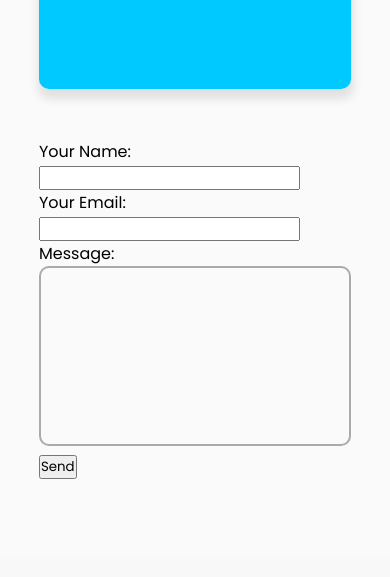
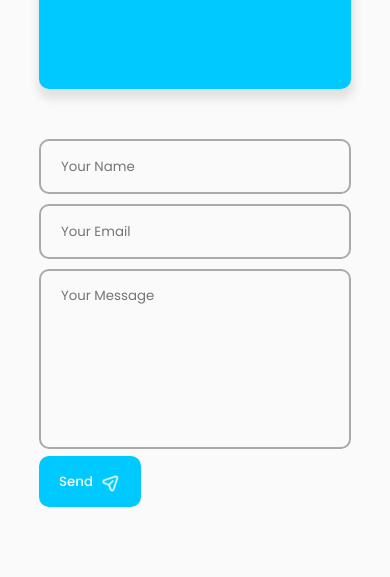
Before and after one commit to Stalin-Developer/Portfolio, a plain HTML site: page index.html in a window 390 px wide. Shown: the part 2920-3497 px from the top of the page. Drawn offline with nearby package versions, Linux system fonts and the light colour scheme.

Commit message:
Fixing the functionality of the form.

```diff
--- a/css/styles.css
+++ b/css/styles.css
@@ -530,20 +530,29 @@ h3{
     z-index: 2;
 }
 
-/* ----- CONTACT FORM ----- */
-.form-control{
+
+
+
+
+
+
+
+
+
+/* ----- CONTACT FORM REMAKE TO WORK WITH NETLIFY ----- */
+form{
+    width: 50%;
+}
+
+.senderInformation{
+    width: 100%;
     display: flex;
-    flex-direction: column;
-    gap: 10px;
-    width: 100%;
+    justify-content: space-between;
+    margin-bottom: 10px;
 }
-.form-inputs{
-    display: flex;
-    gap: 10px;
-    width: 100%;
-}
-.input-field{
-    width: 50%;
+
+.senderInformation input{
+    width: 48%;
     height: 55px;
     background: transparent;
     border: 2px solid #AAA;
@@ -551,6 +560,7 @@ h3{
     padding-inline: 20px;
     outline: none;
 }
+
 textarea{
     width: 100%;
     height: 180px;
@@ -561,20 +571,52 @@ textarea{
     outline: none;
     resize: none;
 }
-.form-button>.btn{
+
+form button{
     display: flex;
     align-items: center;
     justify-content: center;
     background: var(--second-color);
     color: var(--color-white);
+
+    font-weight: 500;
+    padding: 12px 20px;
+    border: none;
+    border-radius: 10px;
+    cursor: pointer;
+    transition: .4s;
 }
-.form-button>.btn:hover{
+form button:hover{
     background: #00B5E7;
 }
-.form-button i{
+
+form button i{
+    margin-left: 10px;
     font-size: 18px;
     rotate: -45deg;
 }
+
+
+
+
+
+
+
+
+
+
+
+
+
+
+
+
+
+
+
+
+
+
 
 /* ----- FOOTER BOX ----- */
 footer{
@@ -762,6 +804,16 @@ footer{
     .about-info, .contact-info{
         width: 100%;
     }
+
+    /*We change the styles for the form.*/
+    form{
+        width: 100%;
+    }
+
+
+
+
+
     .project-container{
         justify-content: center;
     }
@@ -780,12 +832,20 @@ footer{
     .project-box{
         width: 100%;
     }
-    .form-inputs{
+
+    /*We change the styles of the inputs of the form.*/
+    form .senderInformation{
         flex-direction: column;
-    }
-    .input-field{
         width: 100%;
     }
+    .senderInformation input{
+        width: 100%;
+    }
+    .senderInformation input:first-child{
+        margin-bottom: 10px;
+    }
+
+
 
 
     /*Hide scroll down button.*/
--- a/index.html
+++ b/index.html
@@ -341,26 +341,25 @@
                     </div>
 
 
-                    <!--Form-->
+                    <!--Form that sends the information to netlify.-->
                     <form name="contact" method="POST" data-netlify="true">
-                        <p>
-                          <label>Your Name: <input type="text" name="name" /></label>
-                        </p>
-                        <p>
-                          <label>Your Email: <input type="email" name="email" /></label>
-                        </p>
+                        <div class="senderInformation">
+                            <input type="text" name="name" placeholder="Your Name"/>
 
-                        <p>
-                          <label>Message: <textarea name="message"></textarea></label>
-                        </p>
+                            <input type="email" name="email" placeholder="Your Email"/>
+                        </div>
+
+
+
+                        <textarea name="message" placeholder="Your Message"></textarea>
 
                         <!--Recaptcha 2 to avoid spam.-->
                         <div data-netlify-recaptcha="true"></div>
 
-                        <p>
-                          <button type="submit">Send</button>
-                        </p>
-                      </form>
+
+                        <button type="submit" >Send <i class="uil uil-message"></i></button>
+                    </form>
+
                 </div>
             </section>
 
--- a/js/main.js
+++ b/js/main.js
@@ -183,7 +183,9 @@ reset: true
 })
 
 srRight.reveal('.skills-box',{delay: 100})
-srRight.reveal('.form-control',{delay: 100})
+
+/**We update the reveal to the form. */
+srRight.reveal('form',{delay: 100})
 
 
 
```
